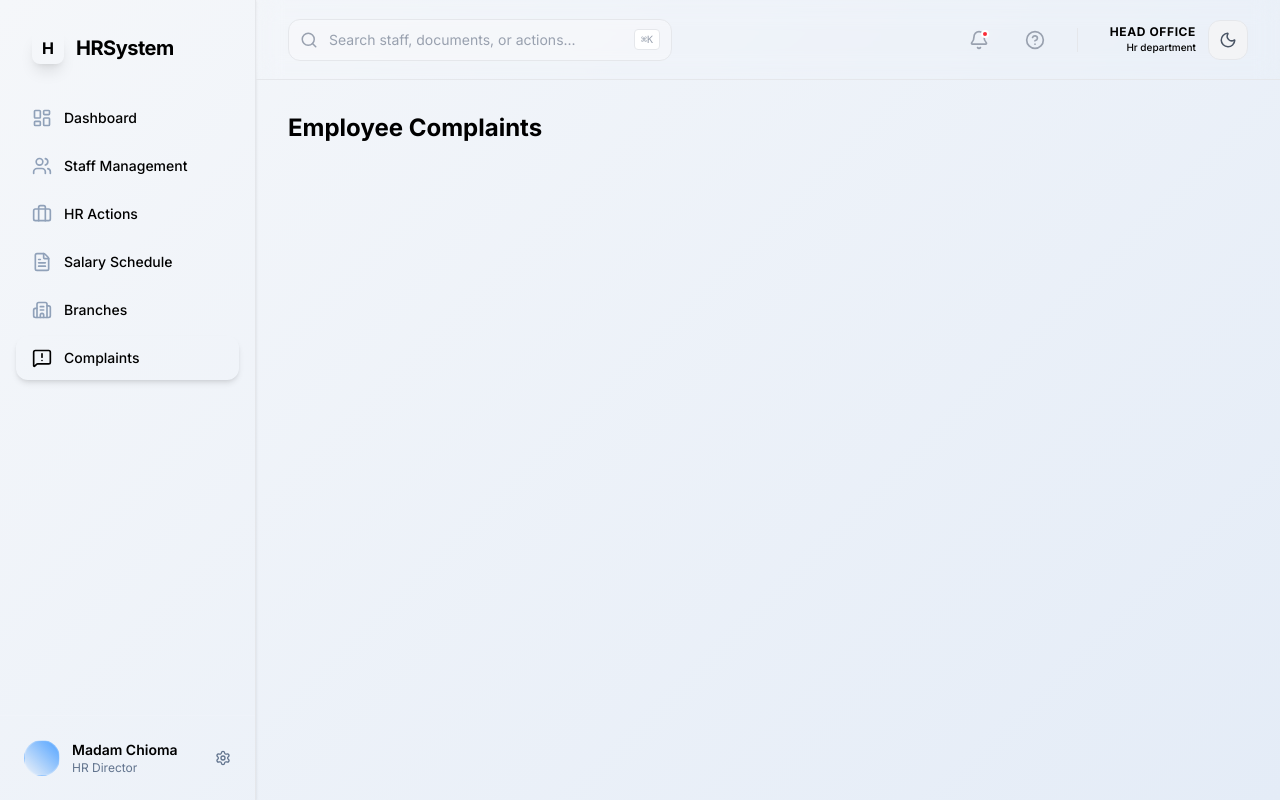
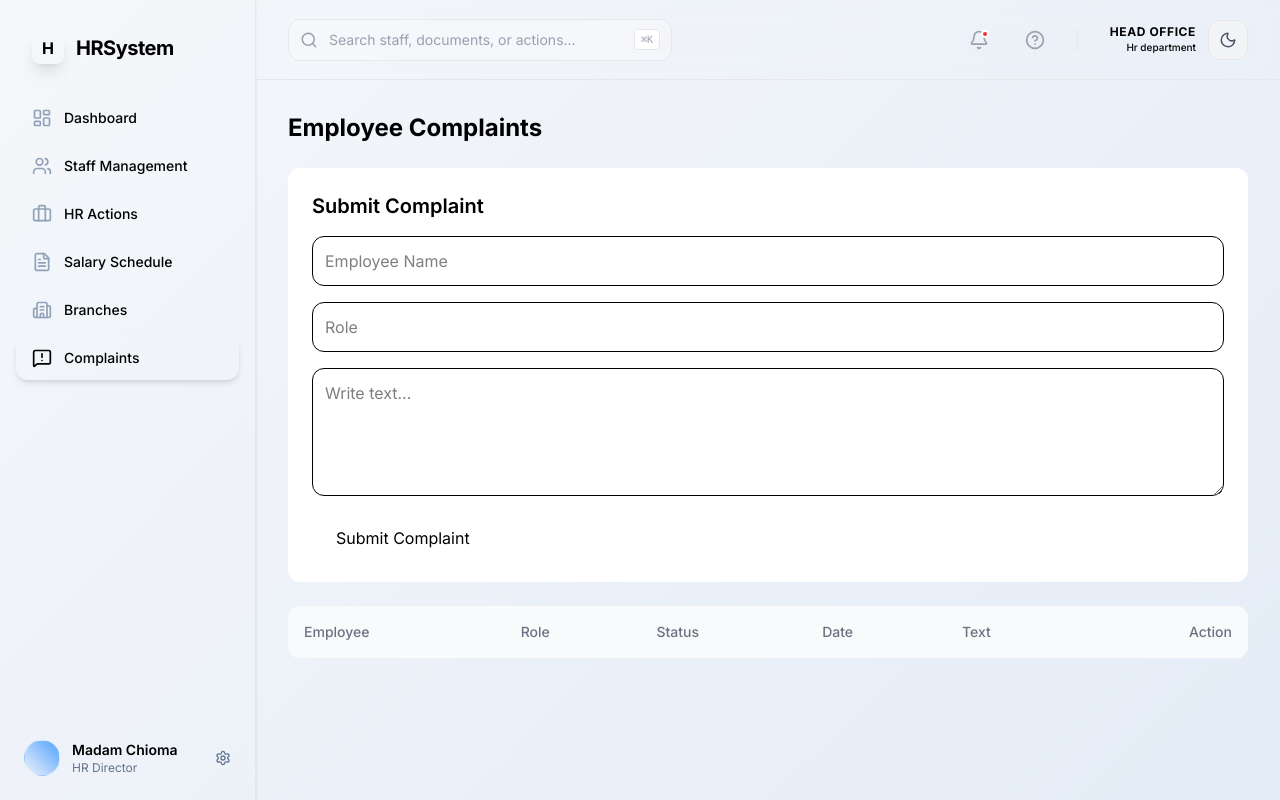
Before and after one commit to DevGracies/Neominds-dev, a Next.js app in the folder frontend/: page /complaints in a window 1280 px wide. Built offline with nearby package versions, Linux system fonts and the light colour scheme.

Commit message:
Completed frontend task assigned

```diff
--- a/frontend/app/(dashboard)/complaints/page.tsx
+++ b/frontend/app/(dashboard)/complaints/page.tsx
@@ -1,15 +1,49 @@
-// components/complaints/ComplaintTable.tsx
-const complaints = [
-  { id: 1, employee: "Sarah Jenkins", role: "UI Designer", date: "Apr 12", status: "Pending", text: "Hardware issues with MacBook..." },
-  { id: 2, employee: "Michael Chen", role: "Backend Dev", date: "Apr 11", status: "Resolved", text: "Request for workspace stipend..." },
-];
+"use client";
 
-export default function  ComplaintDashboard() {
+import { useState } from "react";
+import ComplaintForm from "@/components/complaints/ComplaintForm";
+import ComplaintTable from "@/components/complaints/ComplaintTable";
+
+export default function ComplaintDashboard() {
+
+  const [complaints, setComplaints] = useState<any[]>([]);
+
+  const addComplaint = (newComplaint: any) => {
+    setComplaints((prev) => [
+      ...prev,
+      { id: Date.now(), ...newComplaint }
+    ]);
+  };
+
   return (
-    <div className="space-y-4">
+    <div className="space-y-6">
+
       <div className="flex justify-between items-center">
-        <h2 className="text-2xl font-bold text-brand-navy font-display">Employee Complaints</h2>
+        <h2 className="text-2xl font-bold text-brand-navy font-display">
+          Employee Complaints
+        </h2>
       </div>
+
+      <ComplaintForm onSubmit={addComplaint} />
+
+      <ComplaintTable complaints={complaints} />
+
     </div>
   );
 }
+
+// // components/complaints/ComplaintTable.tsx
+// const complaints = [
+//   { id: 1, employee: "Sarah Jenkins", role: "UI Designer", date: "Apr 12", status: "Pending", text: "Hardware issues with MacBook..." },
+//   { id: 2, employee: "Michael Chen", role: "Backend Dev", date: "Apr 11", status: "Resolved", text: "Request for workspace stipend..." },
+// ];
+
+// export default function  ComplaintDashboard() {
+//   return (
+//     <div className="space-y-4">
+//       <div className="flex justify-between items-center">
+//         <h2 className="text-2xl font-bold text-brand-navy font-display">Employee Complaints</h2>
+//       </div>
+//     </div>
+//   );
+// }
--- /dev/null
+++ b/frontend/components/complaints/ComplaintForm.tsx
@@ -0,0 +1,84 @@
+"use client";
+
+import { useState } from "react";
+
+type ComplaintFormProps = {
+  onSubmit: (data: any) => void;
+};
+
+export default function ComplaintForm({ onSubmit }: ComplaintFormProps) {
+
+  const [employee, setEmployee] = useState("");
+  const [role, setRole] = useState("");
+  const [text, setText] = useState("");
+
+  const handleSubmit = (e: React.FormEvent) => {
+    e.preventDefault();
+
+    const newComplaint = {
+      employee,
+      role,
+      text,
+      status: "Pending",
+      date: new Date().toISOString().split("T")[0],
+    };
+
+    // send data to parent
+    onSubmit(newComplaint);
+
+    // reset form
+    setEmployee("");
+
+    setText("");
+
+    setRole("");
+  };
+
+  return (
+    <div className="bg-white p-6 rounded-xl shadow-soft">
+
+      <h2 className="text-xl font-semibold mb-4">
+        Submit Complaint
+      </h2>
+
+      <form
+        onSubmit={handleSubmit}
+        className="space-y-4"
+      >
+
+        <input
+          className="input"
+          placeholder="Employee Name"
+          value={employee}
+          onChange={(e) => setEmployee(e.target.value)}
+          required
+        />
+
+        <input
+          className="input"
+          placeholder="Role"
+          value={role}
+          onChange={(e) => setRole(e.target.value)}
+          required
+        />
+
+        <textarea
+          className="input h-32"
+          placeholder="Write text..."
+          value={text}
+          onChange={(e) => setText(e.target.value)}
+          required
+        />
+
+        <button
+          type="submit"
+          className="bg-secondary text-black px-6 py-2 rounded-lg"
+        >
+          Submit Complaint
+        </button>
+
+      </form>
+
+    </div>
+  );
+}
--- /dev/null
+++ b/frontend/components/complaints/ComplaintTable.tsx
@@ -0,0 +1,113 @@
+"use client";
+
+import { useState } from "react";
+
+type Complaint = {
+  id: number;
+  employee: string;
+  role: string;
+  date: string;
+  status: string;
+  text: string;
+};
+
+export default function ComplaintTable({
+  complaints,
+}: {
+  complaints: Complaint[];
+}) {
+
+  const [selected, setSelected] = useState<Complaint | null>(null);
+
+  return (
+    <div className="bg-white rounded-xl shadow-soft overflow-hidden mt-6">
+
+      <table className="w-full border-collapse">
+
+        {/* HEADER */}
+        <thead className="bg-gray-50 text-gray-500 text-sm">
+
+          <tr>
+
+            <th className="p-4 text-left font-medium">
+              Employee
+            </th>
+
+            <th className="p-4 text-left font-medium">
+              Role
+            </th>
+
+            <th className="p-4 text-left font-medium">
+              Status
+            </th>
+
+            <th className="p-4 text-left font-medium">
+              Date
+            </th>
+
+            <th className="p-4 text-left font-medium">
+              Text
+            </th>
+
+            <th className="p-4 text-right font-medium"> Action </th>
+
+          </tr>
+
+        </thead>
+
+        {/* BODY */}
+        <tbody>
+
+          {complaints.map((item) => (
+
+            <tr
+              key={item.id}
+              className="border-t hover:bg-gray-50 transition"
+            >
+
+              <td className="p-4 font-medium text-gray-800">
+                {item.employee}
+              </td>
+
+              <td className="p-4 text-gray-600">
+                {item.role}
+              </td>
+
+              <td className="p-4">
+
+                <span
+                  className={`px-3 py-1 rounded-full text-xs font-medium ${
+                    item.status === "Resolved"
+                      ? "bg-green-100 text-green-600"
+                      : "bg-yellow-100 text-yellow-600"
+                  }`}
+                >
+                  {item.status}
+                </span>
+
+              </td>
+
+              <td className="p-4 text-gray-600">
+                {item.date}
+              </td>
+
+              <td className="p-4 text-gray-600 max-w-xs truncate">
+                {item.text}
+              </td>
+
+              <td className="p-4 text-right">
+              <button onClick={() => setSelected(item)}
+              className="text-secondary font-medium hover:underline" > View </button>
+              </td>
+
+            </tr>
+
+          ))}
+
+        </tbody>
+
+      </table>
+
+    </div>
+  );
+}
```
